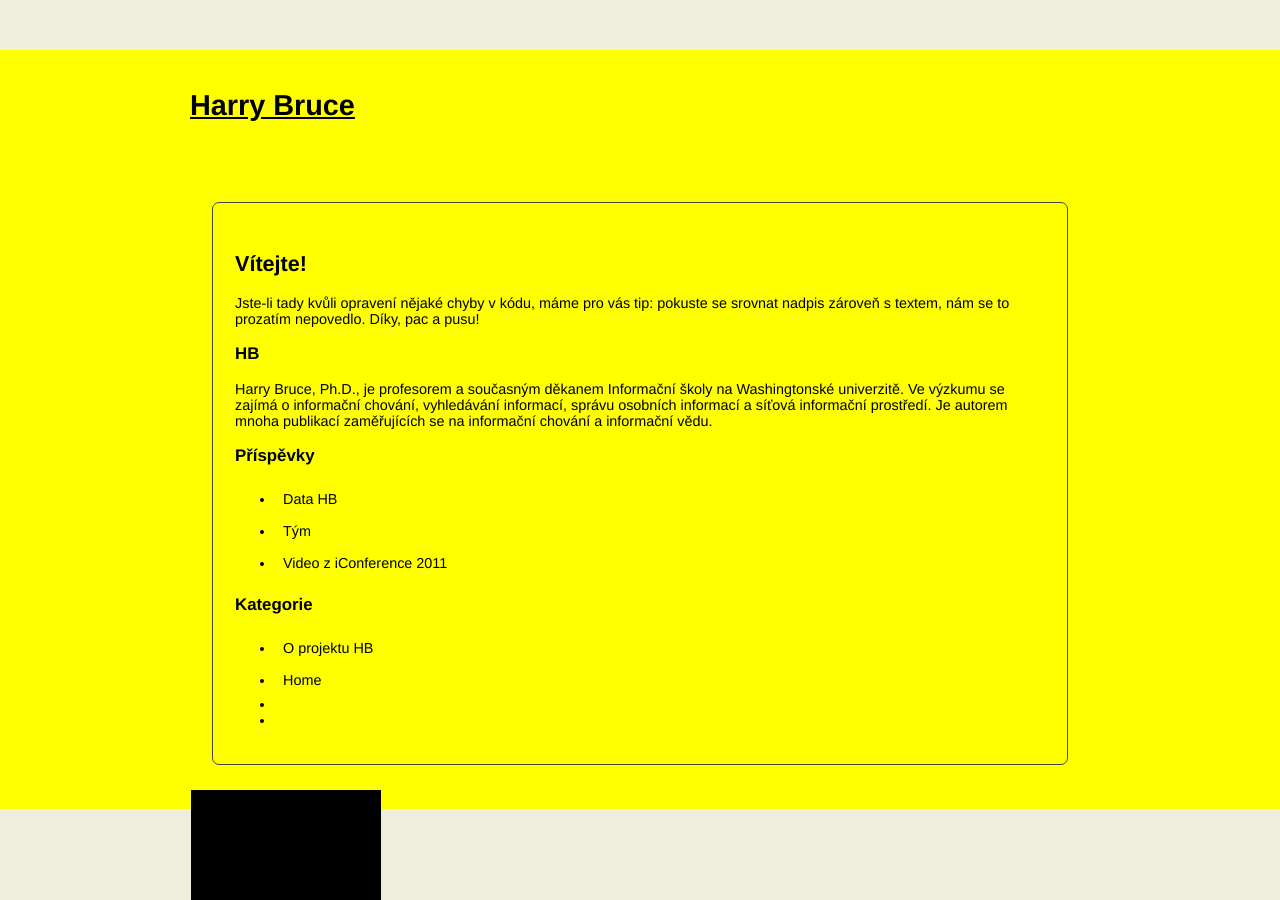
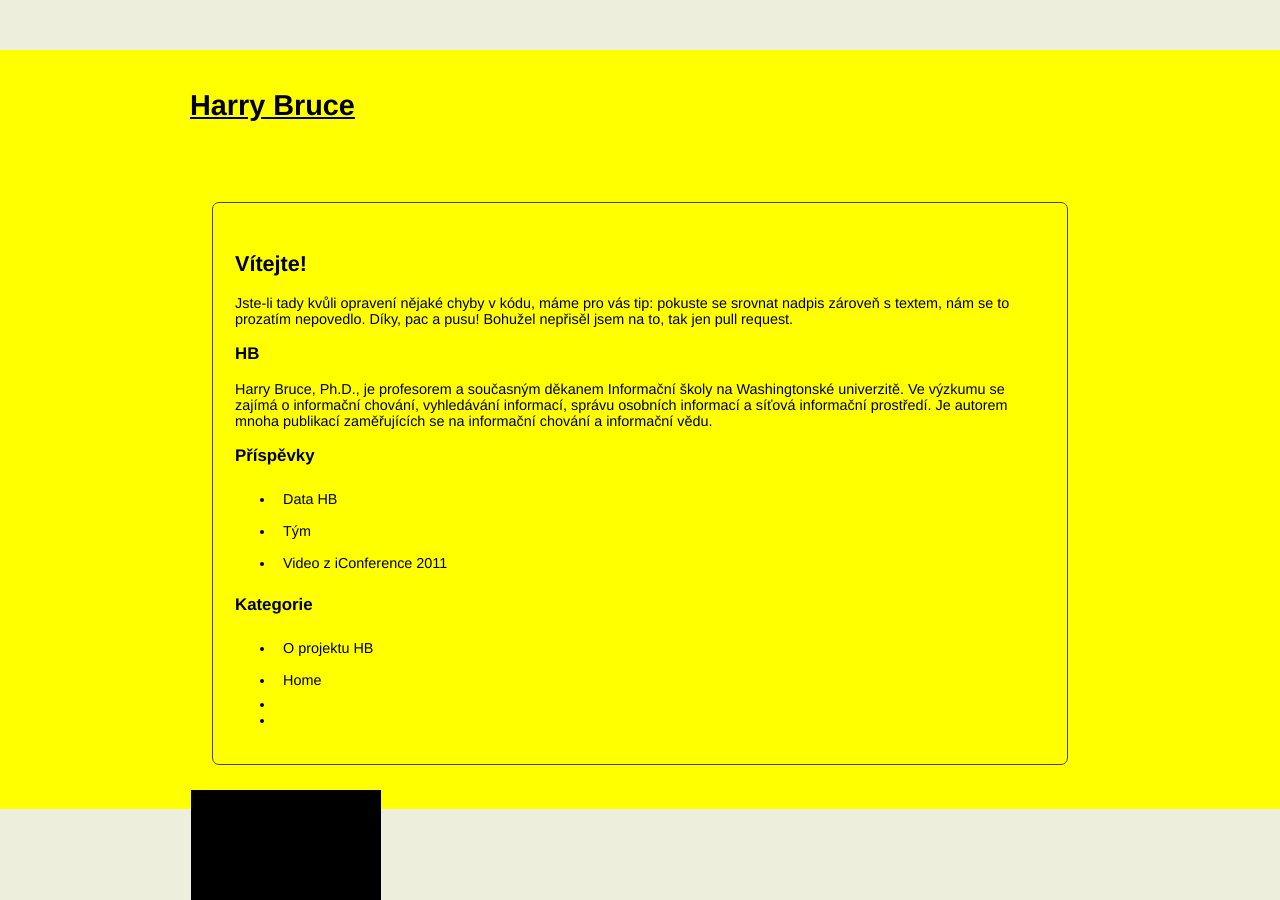
Before and after one commit to ikeataska/learn-jekyll, a Jekyll site: the page built from index.md, in a window 1280 px wide. Built offline with Jekyll 4.4.1, drawn with Linux system fonts in a browser that asks for light colours.

Commit message:
pull request
prosím :dancers:

```diff
--- a/index.md
+++ b/index.md
@@ -5,7 +5,7 @@ title: Home
 
 # Vítejte!
 Jste-li tady kvůli opravení nějaké chyby v kódu, máme pro vás tip: pokuste se srovnat nadpis zároveň s textem, nám se to prozatím nepovedlo. Díky, pac a pusu!
-
+Bohužel nepřisěl jsem na to, tak jen pull request.
 ### HB
 Harry Bruce, Ph.D., je profesorem a současným děkanem Informační školy na Washingtonské univerzitě. Ve výzkumu se zajímá o informační chování, vyhledávání informací, správu osobních informací a síťová informační prostředí. Je autorem mnoha publikací zaměřujících se na informační chování a informační vědu.
 
```
